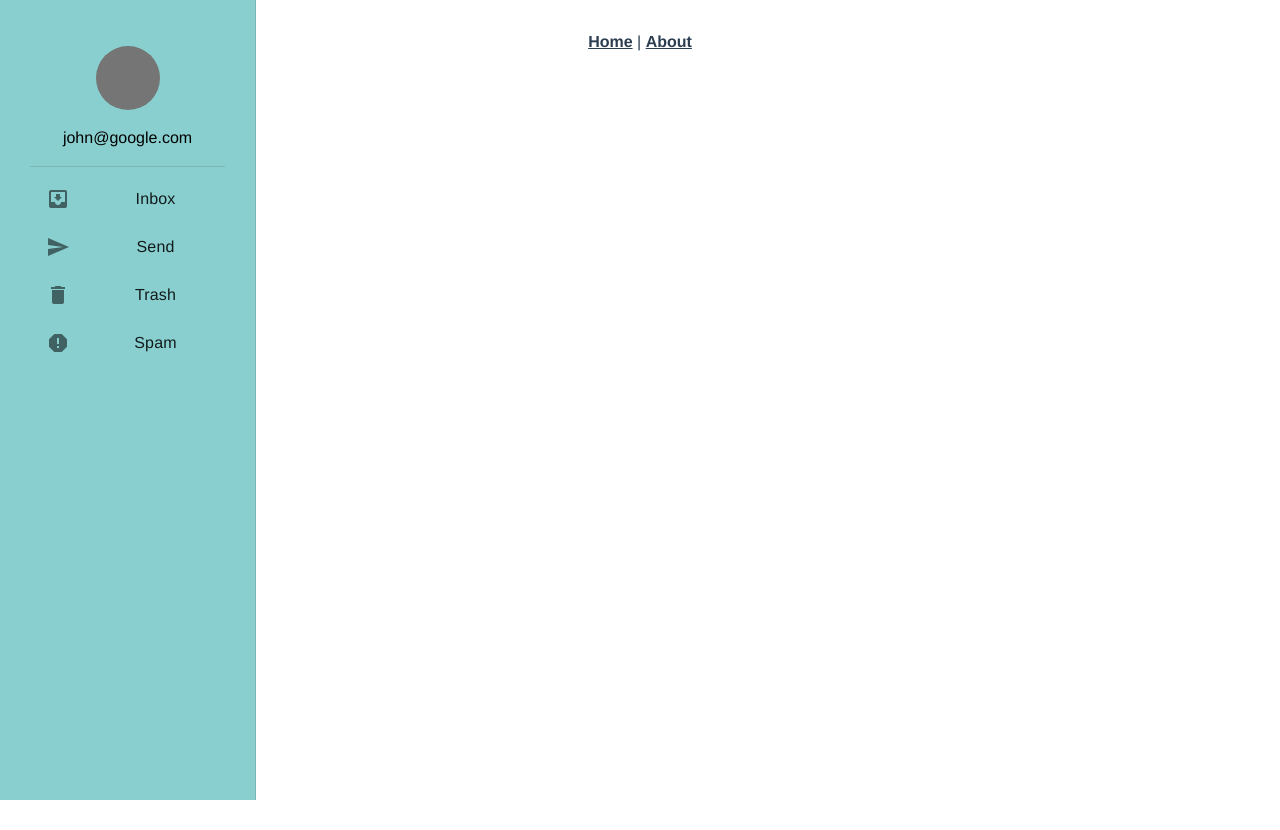
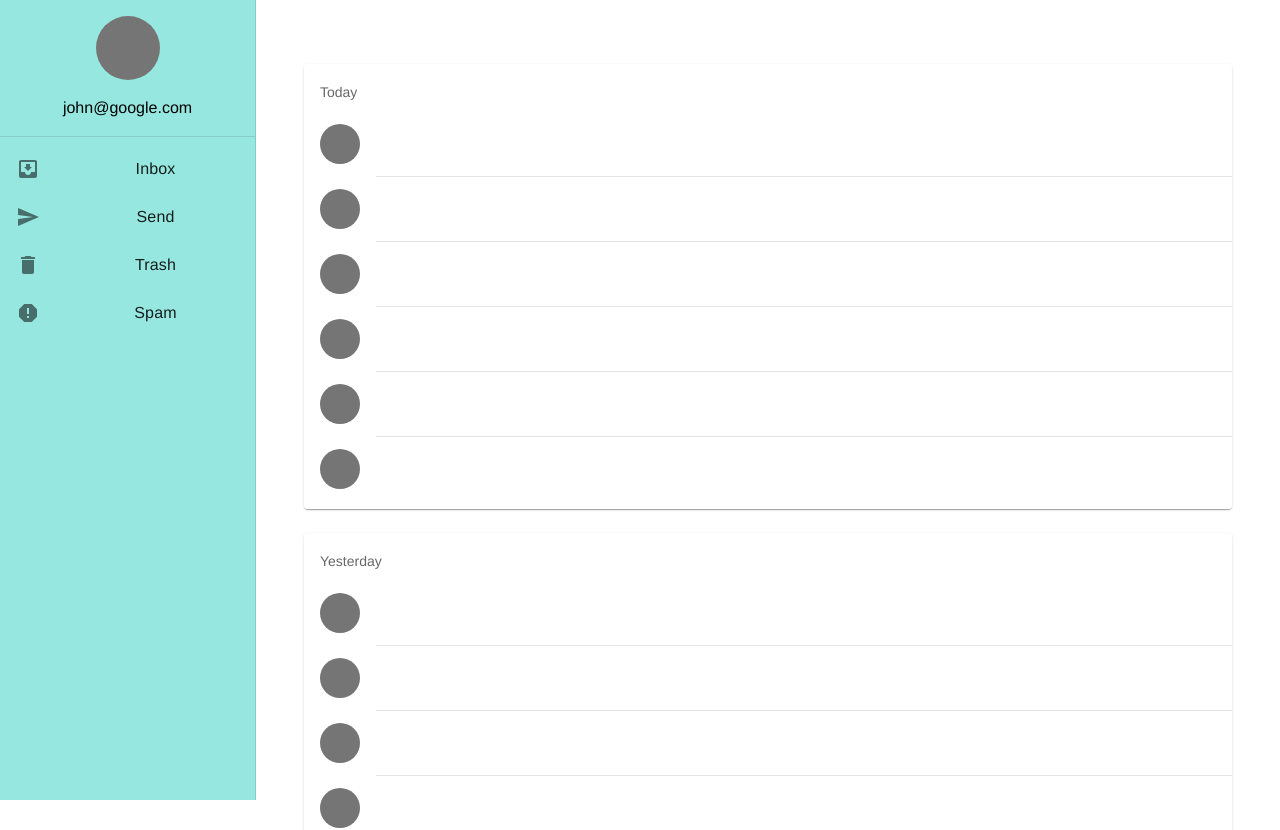
Before and after one commit to shintaro2480/VuetifyChatApp, a Vue app: page /chat in a window 1280 px wide. Shown: the top 830 px of the page. Built offline with nearby package versions, Linux system fonts and the light colour scheme.

Commit message:
video until 5

```diff
--- a/src/App.vue
+++ b/src/App.vue
@@ -1,7 +1,7 @@
 <template>
   <nav>
-    <router-link to="/">Home</router-link> |
-    <router-link to="/about">About</router-link>
+    <!-- <router-link to="/">Home</router-link> |
+    <router-link to="/about">About</router-link> -->
   </nav>
   <v-app>
     <v-navigation-drawer v-model="drawer">
@@ -83,10 +83,15 @@ nav a.router-link-exact-active {
 }
 
 nav.v-navigation-drawer.v-navigation-drawer--left.v-navigation-drawer--active.v-theme--light {
-    background-color: #89cfcf;
+  background-color: #96e7e0;
+
 }
 
 .bg-grey-lighten-4 {
     background-color: #f5f5f500 !important;
 }
+
+nav {
+    padding: 0px;
+}
 </style>
--- a/src/router/index.js
+++ b/src/router/index.js
@@ -1,19 +1,29 @@
 import { createRouter, createWebHistory } from 'vue-router'
-import HomeView from '../views/HomeView.vue'
+//import HomeView from '../views/HomeView.vue'
+import UserList from '../views/UserList.vue'
+import ChatBoard from '../views/ChatBoard.vue'
 
 const routes = [
   {
     path: '/',
-    name: 'home',
-    component: HomeView
+    name: 'UserList',
+    component: UserList
   },
   {
     path: '/about',
-    name: 'about',
+    name: 'About',
     // route level code-splitting
     // this generates a separate chunk (about.[hash].js) for this route
     // which is lazy-loaded when the route is visited.
     component: () => import(/* webpackChunkName: "about" */ '../views/AboutView.vue')
+  },
+  {
+    path: '/chat',
+    name: 'ChatBoard',
+    // route level code-splitting
+    // this generates a separate chunk (about.[hash].js) for this route
+    // which is lazy-loaded when the route is visited.
+    component: ChatBoard
   }
 ]
 
--- /dev/null
+++ b/src/views/ChatBoard.vue
@@ -0,0 +1,49 @@
+<template>
+    <v-app>
+        <v-main>
+            <v-container
+                class="py-8 px-6"
+                fluid
+            >
+                <v-row>
+                <v-col
+                    v-for="card in cards"
+                    :key="card"
+                    cols="12"
+                >
+                    <v-card>
+                    <v-list lines="two">
+                        <v-list-subheader :title="card"></v-list-subheader>
+
+                        <template v-for="n in 6" :key="n">
+                        <v-list-item>
+                            <template v-slot:prepend>
+                            <v-avatar color="grey-darken-1"></v-avatar>
+                            </template>
+
+                            <v-list-item-title :title="`Message ${n}`"></v-list-item-title>
+
+                            <v-list-item-subtitle title="Lorem ipsum dolor sit amet, consectetur adipisicing elit. Nihil repellendus distinctio similique"></v-list-item-subtitle>
+                        </v-list-item>
+
+                        <v-divider
+                            v-if="n !== 6"
+                            :key="`divider-${n}`"
+                            inset
+                        ></v-divider>
+                        </template>
+                    </v-list>
+                    </v-card>
+                </v-col>
+                </v-row>
+            </v-container>
+        </v-main>
+    </v-app>
+  </template>
+
+  <script setup>
+
+
+  const cards = ['Today', 'Yesterday']
+
+</script>
--- /dev/null
+++ b/src/views/UserList.vue
@@ -0,0 +1,46 @@
+<template>
+    <div class="home">ユーザー一覧
+    </div>
+
+    <v-app id="inspire">
+
+
+        <v-main>
+        <v-container>
+            <v-row>
+            <v-col
+                v-for="n in 24"
+                :key="n"
+                cols="2"
+            >
+            <router-link :to="{path: '/chat', query: {user_id: n}}">
+                <v-avatar color="surface-variant" size="100"></v-avatar>
+            </router-link>
+
+            </v-col>
+            </v-row>
+        </v-container>
+        </v-main>
+    </v-app>
+
+  </template>
+
+  <script>
+  // @ is an alias to /src
+//   import HelloWorld from '@/components/HelloWorld.vue'
+
+  export default {
+    name: 'HomeView',
+    components: {
+    //   HelloWorld
+    }
+  }
+  </script>
+
+  <style scoped>
+  .bg-surface-variant {
+    --v-theme-overlay-multiplier: var(--v-theme-surface-variant-overlay-multiplier);
+    background-color: rgb(184 215 213) !important;
+    color: rgb(var(--v-theme-on-surface-variant)) !important;
+}
+  </style>
```
